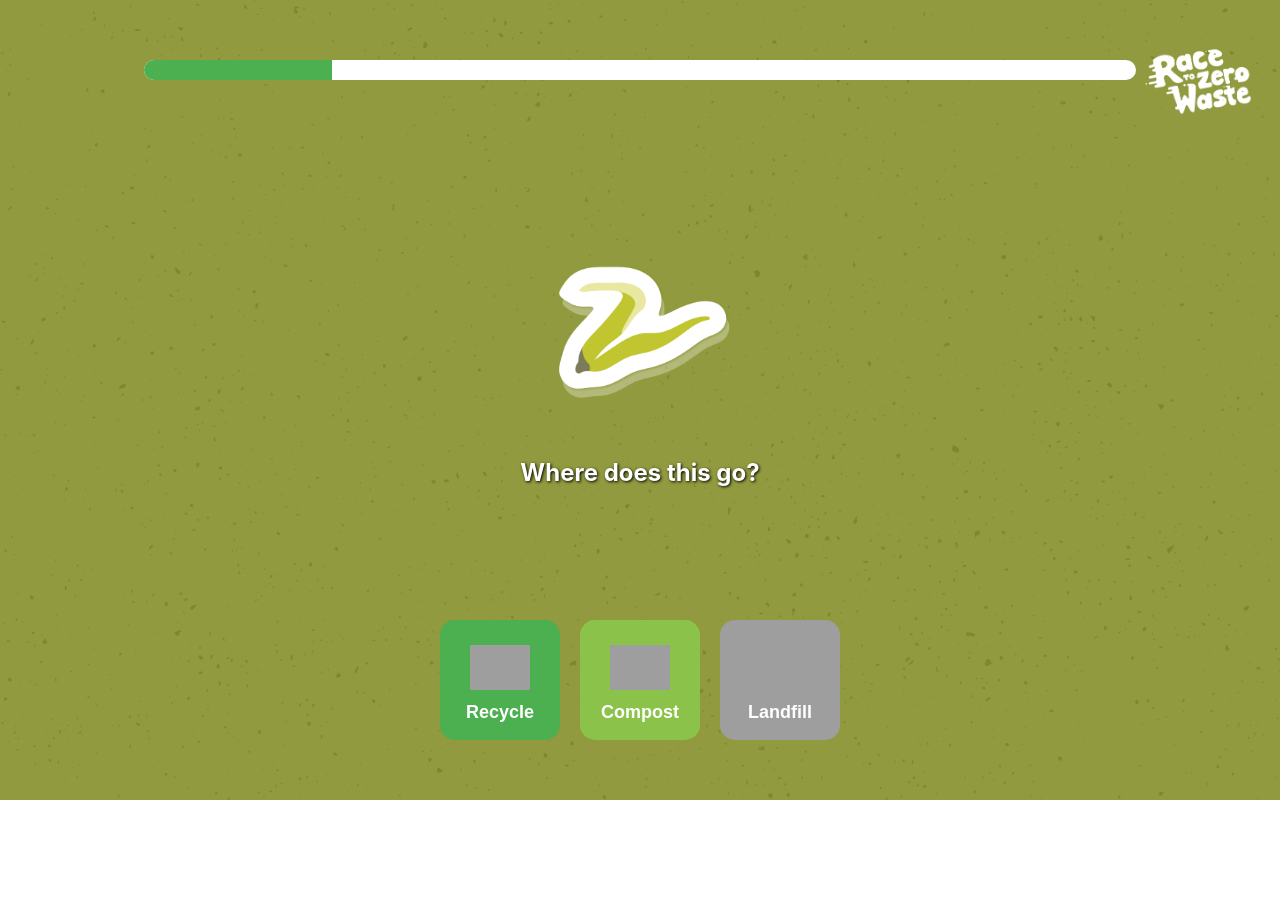
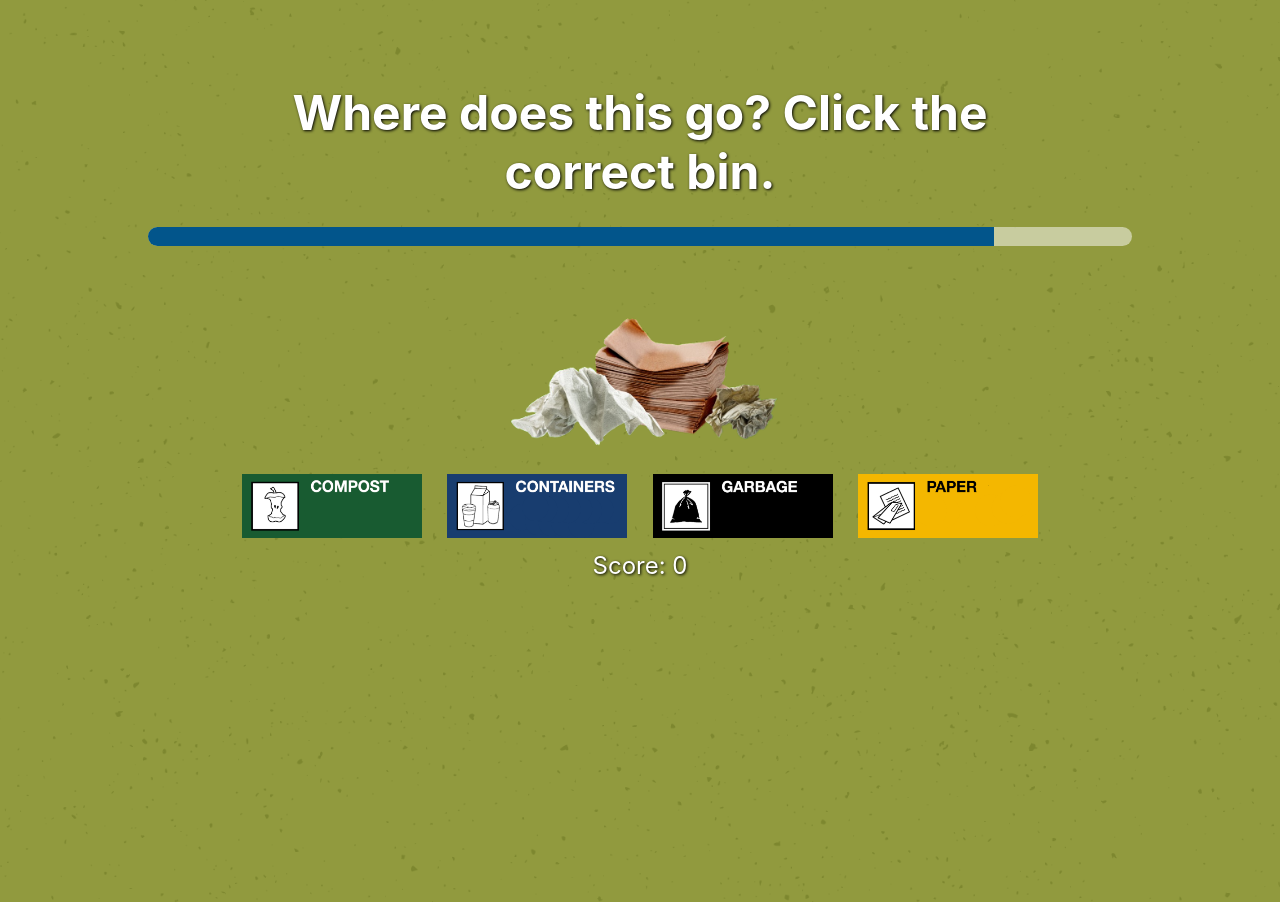
Before and after one commit to YaelleRitch192/sorting-game, a React (Create React App) app: page / in a window 1280 px wide. Both pictures are taken after a click on the button "Start Game". Before the commit the page ends 800 px from the top, so only its background shows below. Built offline with nearby package versions, Linux system fonts and the light colour scheme; grey boxes are pictures that could not be loaded.

Commit message:
Update game

```diff
--- a/src/Game.js
+++ b/src/Game.js
@@ -1,239 +1,209 @@
-import React, { useEffect, useState, useRef } from "react";
+import React, { useEffect, useState } from "react";
 import { useNavigate } from "react-router-dom";
+
+const items = [
+  { id: 1, name: "Apple Core", image: "Apple.png", category: "Compost" },
+  { id: 2, name: "Plastic Bottle", image: "PlasticBottle.png", category: "Containers" },
+  { id: 3, name: "Chip Bag", image: "ChipBag.png", category: "Garbage" },
+  { id: 4, name: "Newspaper", image: "Newspaper.png", category: "Paper" },
+  { id: 5, name: "Milk Carton", image: "MilkContainer.png", category: "Containers" },
+  { id: 6, name: "Paper Towel", image: "PaperTowel.png", category: "Compost" },
+  { id: 7, name: "Coffee Cup", image: "CoffeeCup.png", category: "Containers" },
+  { id: 8, name: "Paper Bowl", image: "Bowl.png", category: "Compost" },
+  { id: 9, name: "Glass Jar", image: "GlassJar.png", category: "Containers" },
+];
+
+function shuffleArray(array) {
+  const shuffled = [...array];
+  for (let i = shuffled.length - 1; i > 0; i--) {
+    const j = Math.floor(Math.random() * (i + 1));
+    [shuffled[i], shuffled[j]] = [shuffled[j], shuffled[i]];
+  }
+  return shuffled;
+}
 
 function Game() {
   const navigate = useNavigate();
-  const [currentItem, setCurrentItem] = useState(null);
+  const [currentIndex, setCurrentIndex] = useState(0);
+  const [feedback, setFeedback] = useState("");
   const [score, setScore] = useState(0);
-  const [timeLeft, setTimeLeft] = useState(100); // Start with 100 points
-  const [hasGuessed, setHasGuessed] = useState(false);
-  const timerRef = useRef(null);
+  const [pointsLeft, setPointsLeft] = useState(100);
+  const [timerKey, setTimerKey] = useState(0);
+  const [shuffledItems, setShuffledItems] = useState([]);
+  const [hasAnswered, setHasAnswered] = useState(false);
 
-  const items = [
-    { name: "Plastic Bottle", image: "/Bottle.png", category: "Recycle" },
-    { name: "Banana Peel", image: "/BananaSticker.png", category: "Compost" },
-    { name: "Paper Cup", image: "/Cup.png", category: "Recycle" },
-    { name: "Paper Sticker", image: "/PaperSticker.png", category: "Recycle" },
-    // Add more items here...
-  ];
+  const totalTime = 20; // seconds
+  const currentItem = shuffledItems[currentIndex];
 
   useEffect(() => {
-    startNewRound();
+    setShuffledItems(shuffleArray(items));
   }, []);
 
+  // Timer logic with smooth decrement
   useEffect(() => {
-    if (timeLeft > 0 && !hasGuessed) {
-      timerRef.current = requestAnimationFrame(decreaseTimer);
+    setPointsLeft(100);
+    setHasAnswered(false);
+
+    const startTime = Date.now();
+    const timer = setInterval(() => {
+      const elapsed = (Date.now() - startTime) / 1000;
+      const fractionElapsed = elapsed / totalTime;
+      const newPoints = Math.max(0, 100 - fractionElapsed * 100);
+      setPointsLeft(newPoints);
+
+      if (elapsed >= totalTime) {
+        clearInterval(timer);
+        setFeedback(`⏰ Time's up! It goes in ${currentItem?.category}`);
+        setTimeout(nextItem, 1000);
+      }
+    }, 50);
+
+    return () => clearInterval(timer);
+  }, [timerKey, currentItem]);
+
+  useEffect(() => {
+    const started = localStorage.getItem("started");
+    if (!started) navigate("/");
+  }, [navigate]);
+
+  const nextItem = () => {
+    const nextIndex = currentIndex + 1;
+    if (nextIndex < shuffledItems.length) {
+      setCurrentIndex(nextIndex);
+      setTimerKey((prev) => prev + 1);
+      setFeedback("");
     } else {
-      cancelAnimationFrame(timerRef.current);
+      localStorage.setItem("Score", Math.round(score));
+      navigate("/end");
     }
-    return () => cancelAnimationFrame(timerRef.current);
-  }, [timeLeft, hasGuessed]);
-
-  const decreaseTimer = () => {
-    setTimeLeft((prev) => {
-      const next = prev - 0.5; // decrease smoothly
-      return next > 0 ? next : 0;
-    });
-    timerRef.current = requestAnimationFrame(decreaseTimer);
   };
 
-  const startNewRound = () => {
-    const randomItem = items[Math.floor(Math.random() * items.length)];
-    setCurrentItem(randomItem);
-    setTimeLeft(100);
-    setHasGuessed(false);
+  const handleSort = (category) => {
+    if (hasAnswered) return;
+
+    setHasAnswered(true);
+
+    if (category === currentItem.category) {
+      const earned = Math.round(pointsLeft);
+      setFeedback(`✅ Correct! +${earned} points`);
+      setScore((prev) => prev + earned);
+    } else {
+      setFeedback(`❌ Oops! It goes in ${currentItem.category}`);
+    }
+
+    setTimeout(nextItem, 1000);
   };
 
-  const handleGuess = (category) => {
-    if (hasGuessed) return;
-    setHasGuessed(true);
-
-    if (category === currentItem.category) {
-      setScore((prev) => prev + Math.floor(timeLeft));
-    }
-
-    setTimeout(() => {
-      if (items.length > 0) {
-        startNewRound();
-      } else {
-        endGame();
-      }
-    }, 1000);
-  };
-
-  const endGame = () => {
-    localStorage.setItem("Score", score);
-    navigate("/EndPage");
-  };
+  if (!currentItem) return null;
 
   return (
     <div
       style={{
+        textAlign: "center",
         backgroundImage: "url('/Green.png')",
         backgroundSize: "cover",
         backgroundPosition: "center",
         minHeight: "100vh",
+        padding: "4vw 2vw",
+        color: "white",
+        textShadow: "1px 1px 3px black",
         display: "flex",
         flexDirection: "column",
         alignItems: "center",
-        justifyContent: "space-between",
-        padding: "20px",
-        boxSizing: "border-box",
+        justifyContent: "flex-start",
       }}
     >
-      {/* Logo top-right */}
-      <img
-        src="/Logo.png"
-        alt="Logo"
+      <h1
         style={{
-          position: "absolute",
-          top: "20px",
-          right: "20px",
-          width: "120px",
-          height: "auto",
+          fontSize: "clamp(20px, 4vw, 48px)",
+          marginBottom: "2vw",
+          maxWidth: "800px",
         }}
-      />
+      >
+        Where does this go? Click the correct bin.
+      </h1>
 
       {/* Timer Bar */}
       <div
         style={{
+          height: "clamp(10px, 1.5vw, 20px)",
           width: "80%",
-          height: "20px",
-          backgroundColor: "white",
+          backgroundColor: "rgba(255,255,255,0.5)",
+          margin: "0 auto 3vw",
           borderRadius: "10px",
           overflow: "hidden",
-          marginTop: "40px",
         }}
       >
         <div
           style={{
-            width: `${timeLeft}%`,
             height: "100%",
-            backgroundColor: "#4CAF50",
-            transition: "width 0.1s linear",
+            width: `${(pointsLeft / 100) * 100}%`,
+            backgroundColor: "#02558b",
+            transition: "width 0.05s linear",
           }}
         />
       </div>
 
-      {/* Item Image */}
-      {currentItem && (
-        <div style={{ textAlign: "center", marginTop: "40px" }}>
+      {/* Item image */}
       <img
-            src={currentItem.image}
+        src={`/${currentItem.image}`}
         alt={currentItem.name}
-            style={{ width: "200px", height: "200px", objectFit: "contain" }}
+        style={{
+          width: "clamp(150px, 25vw, 300px)",
+          height: "auto",
+          margin: "2vw",
+          maxHeight: "40vh",
+          objectFit: "contain",
+        }}
       />
-          <h2 style={{ color: "white", textShadow: "1px 1px 3px black" }}>
-            Where does this go?
-          </h2>
-        </div>
-      )}
 
-      {/* Category Buttons */}
+      {/* Category buttons */}
       <div
         style={{
           display: "flex",
           justifyContent: "center",
-          alignItems: "center",
+          gap: "2vw",
           flexWrap: "wrap",
-          gap: "20px",
-          marginBottom: "40px",
+          maxWidth: "800px",
         }}
       >
-        <button
-          onClick={() => handleGuess("Recycle")}
-          disabled={hasGuessed}
+        {["Compost", "Containers", "Garbage", "Paper"].map((cat) => (
+          <img
+            key={cat}
+            src={`/${cat.toLowerCase()}.png`}
+            alt={cat}
+            onClick={() => handleSort(cat)}
             style={{
-            width: "120px",
-            height: "120px",
-            display: "flex",
-            justifyContent: "center",
-            alignItems: "center",
-            flexDirection: "column",
-            backgroundColor: "#4CAF50",
-            border: "none",
-            borderRadius: "15px",
-            cursor: hasGuessed ? "not-allowed" : "pointer",
+              width: "clamp(100px, 15vw, 180px)",
+              cursor: hasAnswered ? "not-allowed" : "pointer",
+              opacity: hasAnswered ? 0.5 : 1,
+              transition: "transform 0.2s",
+            }}
+            onMouseEnter={(e) => (e.target.style.transform = "scale(1.05)")}
+            onMouseLeave={(e) => (e.target.style.transform = "scale(1)")}
+          />
+        ))}
+      </div>
+
+      {feedback && (
+        <p
+          style={{
+            fontSize: "clamp(16px, 2vw, 28px)",
+            marginTop: "2vw",
+            maxWidth: "600px",
           }}
         >
-          <img
-            src="/RecycleIcon.png"
-            alt="Recycle"
+          {feedback}
+        </p>
+      )}
+      <p
         style={{
-              width: "60px",
-              height: "60px",
-              objectFit: "contain",
-              marginBottom: "5px",
-            }}
-          />
-          <span style={{ color: "white", fontSize: "18px", fontWeight: "bold" }}>
-            Recycle
-          </span>
-        </button>
-
-        <button
-          onClick={() => handleGuess("Compost")}
-          disabled={hasGuessed}
-          style={{
-            width: "120px",
-            height: "120px",
-            display: "flex",
-            justifyContent: "center",
-            alignItems: "center",
-            flexDirection: "column",
-            backgroundColor: "#8BC34A",
-            border: "none",
-            borderRadius: "15px",
-            cursor: hasGuessed ? "not-allowed" : "pointer",
+          fontSize: "clamp(16px, 2vw, 24px)",
+          marginTop: "1vw",
         }}
       >
-          <img
-            src="/CompostIcon.png"
-            alt="Compost"
-            style={{
-              width: "60px",
-              height: "60px",
-              objectFit: "contain",
-              marginBottom: "5px",
-            }}
-          />
-          <span style={{ color: "white", fontSize: "18px", fontWeight: "bold" }}>
-            Compost
-          </span>
-        </button>
-
-        <button
-          onClick={() => handleGuess("Landfill")}
-          disabled={hasGuessed}
-          style={{
-            width: "120px",
-            height: "120px",
-            display: "flex",
-            justifyContent: "center",
-            alignItems: "center",
-            flexDirection: "column",
-            backgroundColor: "#9E9E9E",
-            border: "none",
-            borderRadius: "15px",
-            cursor: hasGuessed ? "not-allowed" : "pointer",
-          }}
-        >
-          <img
-            src="/LandfillIcon.png"
-            alt="Landfill"
-            style={{
-              width: "60px",
-              height: "60px",
-              objectFit: "contain",
-              marginBottom: "5px",
-            }}
-          />
-          <span style={{ color: "white", fontSize: "18px", fontWeight: "bold" }}>
-            Landfill
-          </span>
-        </button>
-      </div>
+        Score: {Math.round(score)}
+      </p>
     </div>
   );
 }
```
Lines whose indentation alone changed are shown as unchanged.
